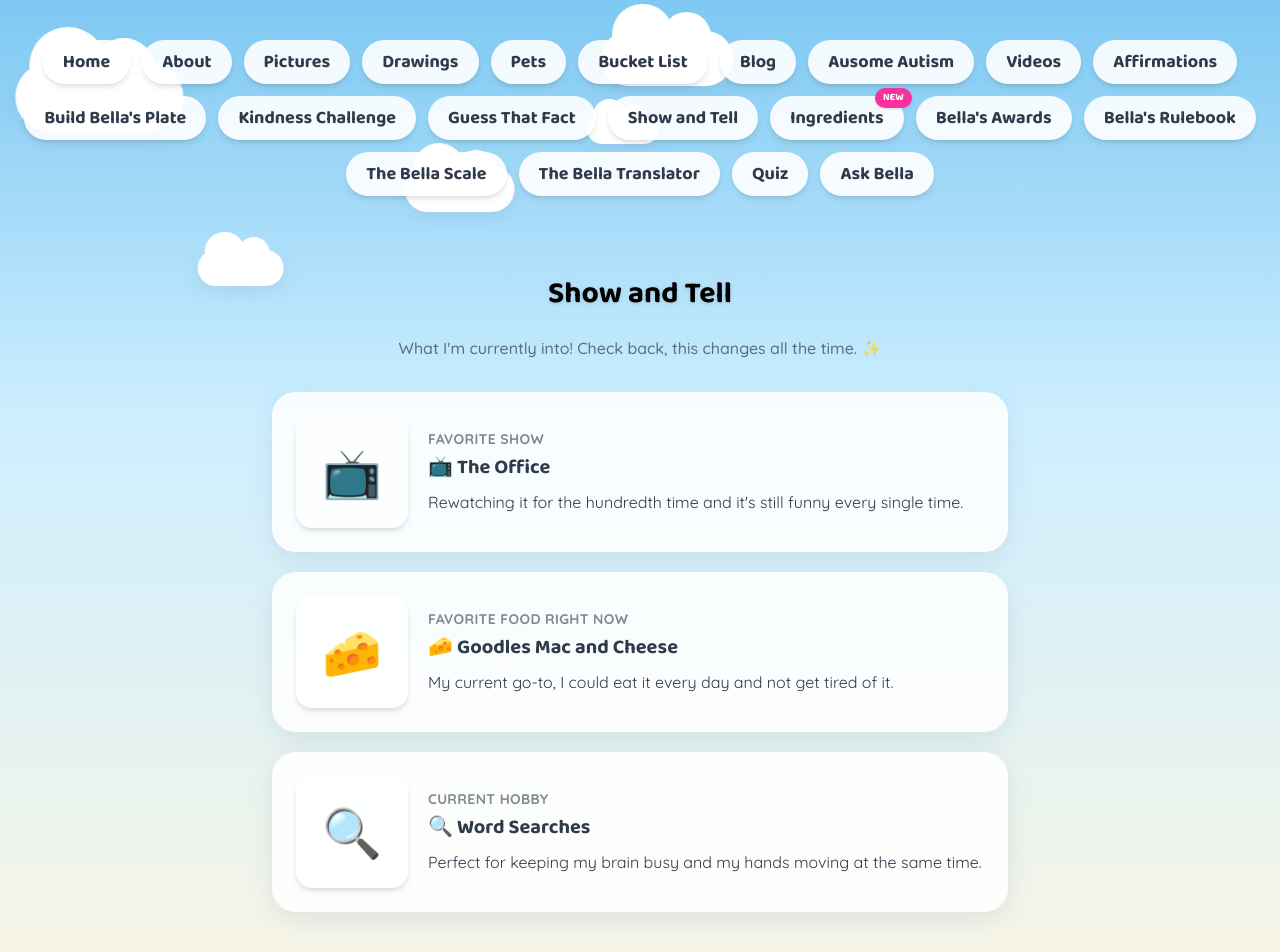
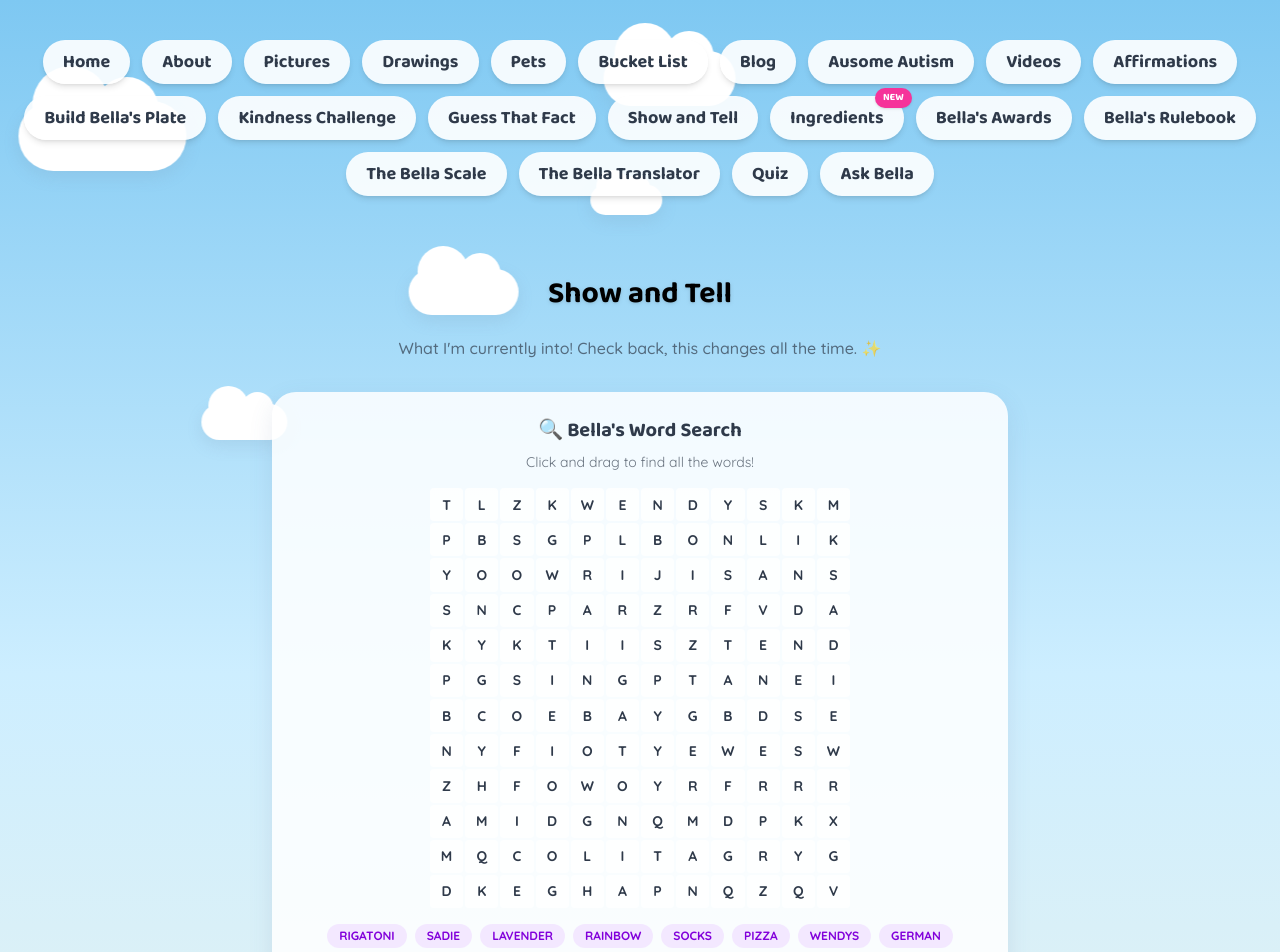
Before and after one commit to gregorylebed-code/bella-website, a Next.js app: page /show-and-tell in a window 1280 px wide. Shown: the top 952 px of the page. Built offline with nearby package versions, Linux system fonts and the light colour scheme.

Commit message:
Add playable word search to Show and Tell page

```diff
--- /dev/null
+++ b/src/app/show-and-tell/WordSearch.tsx
@@ -0,0 +1,213 @@
+"use client";
+
+import { useMemo, useState } from "react";
+
+const WORDS = [
+  "RIGATONI",
+  "SADIE",
+  "LAVENDER",
+  "RAINBOW",
+  "SOCKS",
+  "PIZZA",
+  "WENDYS",
+  "GERMAN",
+  "KINDNESS",
+  "OFFICE",
+];
+
+const GRID_SIZE = 12;
+const LETTERS = "ABCDEFGHIJKLMNOPQRSTUVWXYZ";
+
+type Direction = { dr: number; dc: number };
+
+const DIRECTIONS: Direction[] = [
+  { dr: 0, dc: 1 },
+  { dr: 1, dc: 0 },
+  { dr: 1, dc: 1 },
+  { dr: -1, dc: 1 },
+];
+
+type PlacedWord = {
+  word: string;
+  cells: [number, number][];
+};
+
+function buildGrid(): { grid: string[][]; placed: PlacedWord[] } {
+  const grid: string[][] = Array.from({ length: GRID_SIZE }, () =>
+    Array.from({ length: GRID_SIZE }, () => "")
+  );
+  const placed: PlacedWord[] = [];
+
+  for (const word of WORDS) {
+    let attempts = 0;
+    let ok = false;
+    while (attempts < 200 && !ok) {
+      attempts++;
+      const dir = DIRECTIONS[Math.floor(Math.random() * DIRECTIONS.length)];
+      const row = Math.floor(Math.random() * GRID_SIZE);
+      const col = Math.floor(Math.random() * GRID_SIZE);
+      const endRow = row + dir.dr * (word.length - 1);
+      const endCol = col + dir.dc * (word.length - 1);
+      if (endRow < 0 || endRow >= GRID_SIZE || endCol < 0 || endCol >= GRID_SIZE) continue;
+
+      const cells: [number, number][] = [];
+      let fits = true;
+      for (let i = 0; i < word.length; i++) {
+        const r = row + dir.dr * i;
+        const c = col + dir.dc * i;
+        const existing = grid[r][c];
+        if (existing && existing !== word[i]) {
+          fits = false;
+          break;
+        }
+        cells.push([r, c]);
+      }
+      if (!fits) continue;
+
+      for (let i = 0; i < word.length; i++) {
+        const [r, c] = cells[i];
+        grid[r][c] = word[i];
+      }
+      placed.push({ word, cells });
+      ok = true;
+    }
+  }
+
+  for (let r = 0; r < GRID_SIZE; r++) {
+    for (let c = 0; c < GRID_SIZE; c++) {
+      if (!grid[r][c]) {
+        grid[r][c] = LETTERS[Math.floor(Math.random() * LETTERS.length)];
+      }
+    }
+  }
+
+  return { grid, placed };
+}
+
+function cellKey(r: number, c: number) {
+  return `${r}-${c}`;
+}
+
+export default function WordSearch() {
+  const { grid, placed } = useMemo(() => buildGrid(), []);
+  const [selected, setSelected] = useState<Set<string>>(new Set());
+  const [foundWords, setFoundWords] = useState<Set<string>>(new Set());
+  const [dragging, setDragging] = useState(false);
+  const [startCell, setStartCell] = useState<[number, number] | null>(null);
+
+  function cellsBetween(a: [number, number], b: [number, number]): [number, number][] {
+    const [r1, c1] = a;
+    const [r2, c2] = b;
+    const dr = Math.sign(r2 - r1);
+    const dc = Math.sign(c2 - c1);
+    if (r1 !== r2 && c1 !== c2 && Math.abs(r2 - r1) !== Math.abs(c2 - c1)) return [a];
+    const cells: [number, number][] = [];
+    let r = r1;
+    let c = c1;
+    cells.push([r, c]);
+    while (r !== r2 || c !== c2) {
+      r += dr;
+      c += dc;
+      cells.push([r, c]);
+    }
+    return cells;
+  }
+
+  function handleStart(r: number, c: number) {
+    setDragging(true);
+    setStartCell([r, c]);
+    setSelected(new Set([cellKey(r, c)]));
+  }
+
+  function handleEnter(r: number, c: number) {
+    if (!dragging || !startCell) return;
+    const line = cellsBetween(startCell, [r, c]);
+    setSelected(new Set(line.map(([rr, cc]) => cellKey(rr, cc))));
+  }
+
+  function handleEnd() {
+    if (!dragging) return;
+    setDragging(false);
+    const selectedKeys = selected;
+    for (const pw of placed) {
+      if (foundWords.has(pw.word)) continue;
+      const pwKeys = new Set(pw.cells.map(([r, c]) => cellKey(r, c)));
+      if (
+        pwKeys.size === selectedKeys.size &&
+        [...pwKeys].every((k) => selectedKeys.has(k))
+      ) {
+        setFoundWords((prev) => new Set(prev).add(pw.word));
+        break;
+      }
+    }
+    setSelected(new Set());
+    setStartCell(null);
+  }
+
+  const allFound = foundWords.size === placed.length;
+
+  return (
+    <div className="card p-6 mb-8">
+      <h3 className="heading-font text-xl font-bold mb-2 text-center">
+        🔍 Bella&apos;s Word Search
+      </h3>
+      <p className="text-center text-foreground/70 text-sm mb-4">
+        Click and drag to find all the words!
+      </p>
+
+      {allFound && (
+        <p className="text-center heading-font font-bold text-green-600 mb-3">
+          You found them all! 🎉
+        </p>
+      )}
+
+      <div
+        className="mx-auto select-none grid gap-0.5 mb-4"
+        style={{ gridTemplateColumns: `repeat(${GRID_SIZE}, minmax(0, 1fr))`, maxWidth: 420 }}
+        onMouseUp={handleEnd}
+        onMouseLeave={() => dragging && handleEnd()}
+      >
+        {grid.map((row, r) =>
+          row.map((letter, c) => {
+            const key = cellKey(r, c);
+            const isSelected = selected.has(key);
+            const isFound = placed.some(
+              (pw) => foundWords.has(pw.word) && pw.cells.some(([pr, pc]) => pr === r && pc === c)
+            );
+            return (
+              <div
+                key={key}
+                onMouseDown={() => handleStart(r, c)}
+                onMouseEnter={() => handleEnter(r, c)}
+                className={`aspect-square flex items-center justify-center text-xs sm:text-sm font-bold rounded cursor-pointer ${
+                  isFound
+                    ? "bg-green-300 text-green-900"
+                    : isSelected
+                      ? "bg-yellow-300"
+                      : "bg-white/80 hover:bg-white"
+                }`}
+              >
+                {letter}
+              </div>
+            );
+          })
+        )}
+      </div>
+
+      <div className="flex flex-wrap justify-center gap-2">
+        {WORDS.map((word) => (
+          <span
+            key={word}
+            className={`text-xs font-bold px-3 py-1 rounded-full ${
+              foundWords.has(word)
+                ? "bg-green-200 text-green-800 line-through"
+                : "bg-purple-100 text-purple-700"
+            }`}
+          >
+            {word}
+          </span>
+        ))}
+      </div>
+    </div>
+  );
+}
--- a/src/app/show-and-tell/page.tsx
+++ b/src/app/show-and-tell/page.tsx
@@ -2,6 +2,7 @@ import Clouds from "../Clouds";
 import NavBar from "../NavBar";
 import EmptyState from "../EmptyState";
 import { showAndTell } from "../content";
+import WordSearch from "./WordSearch";
 
 export default function ShowAndTellPage() {
   return (
@@ -18,6 +19,8 @@ export default function ShowAndTellPage() {
         <p className="text-center text-foreground/70 font-medium mb-8">
           What I'm currently into! Check back, this changes all the time. ✨
         </p>
+
+        <WordSearch />
 
         {showAndTell.length === 0 ? (
           <EmptyState text="Nothing to show yet, check back soon!" />
```
